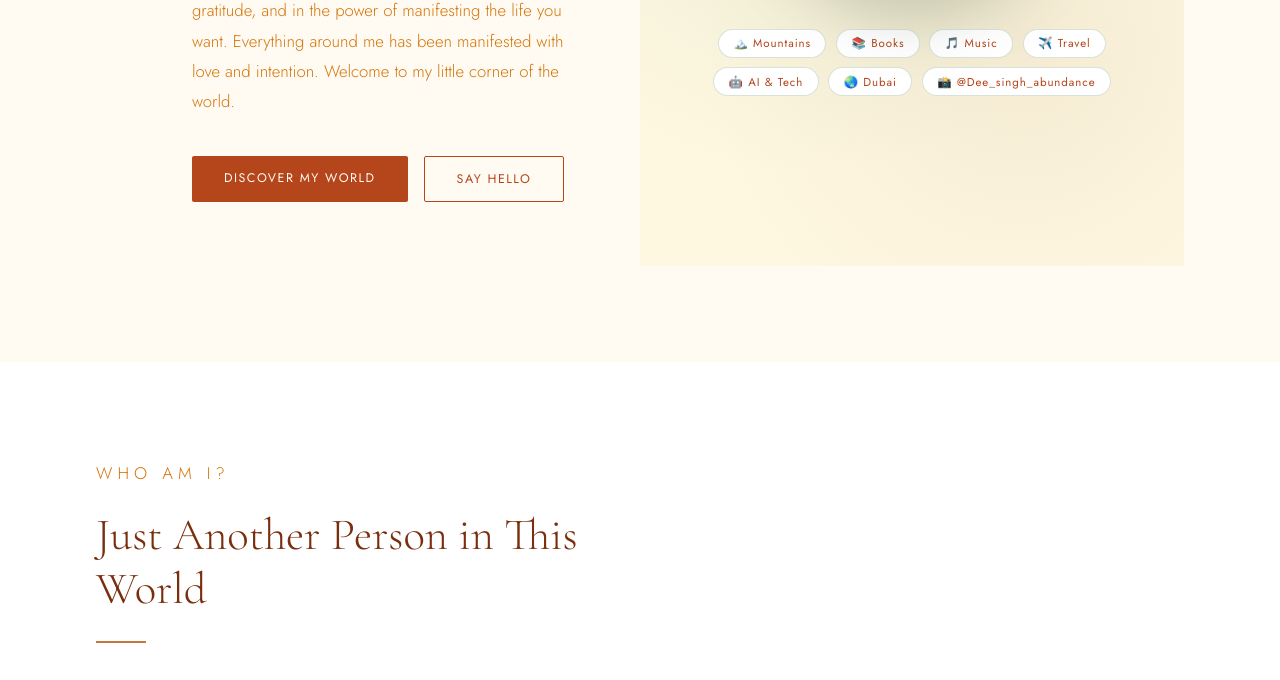
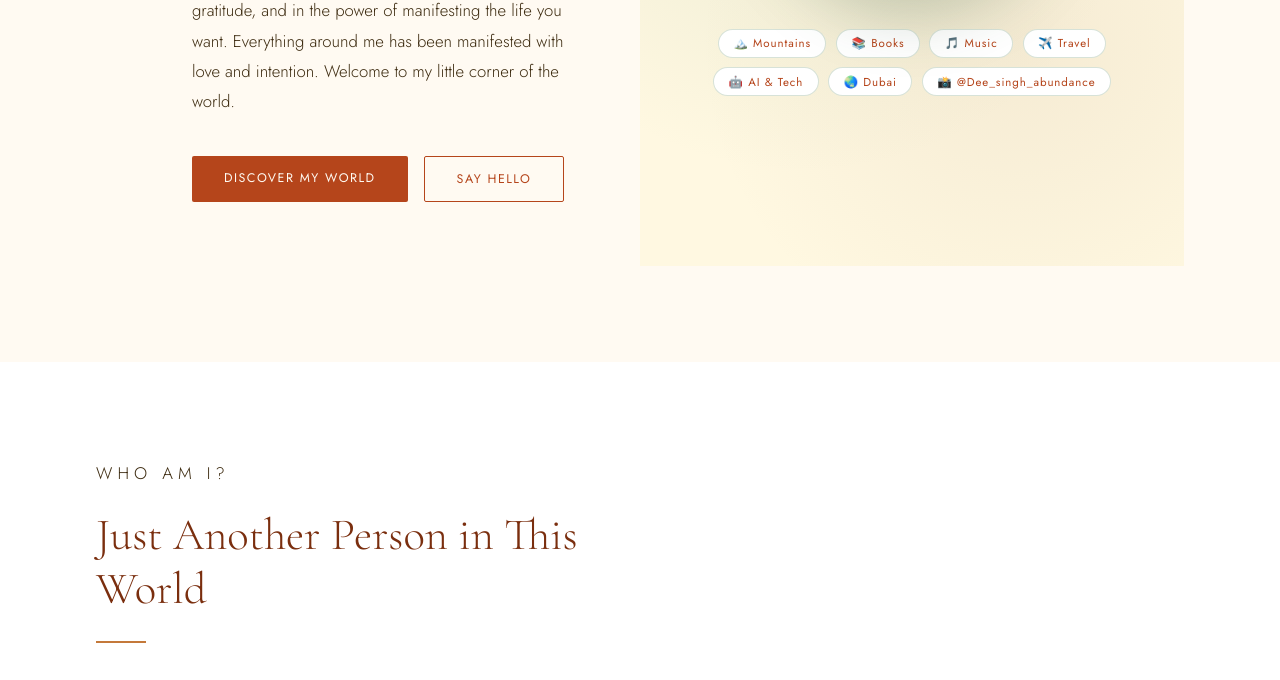
Before and after one commit to Deepika-2310/dee-website, a plain HTML site: page index.html in a window 1280 px wide. Shown: the part 569-1249 px from the top of the page. Drawn offline with nearby package versions, Linux system fonts and the light colour scheme.

Commit message:
Add files via upload

```diff
--- a/index.html
+++ b/index.html
@@ -7,16 +7,16 @@
   <link href="https://fonts.googleapis.com/css2?family=Cormorant+Garamond:ital,wght@0,300;0,400;0,600;1,300;1,400&family=Jost:wght@300;400;500&display=swap" rel="stylesheet"/>
   <style>
     :root {
-      --sage: #c4793a;        /* burnt orange */
-      --deep-green: #b5451b;  /* deep terracotta red */
-      --forest: #7a2e0e;      /* rich dark red-brown */
-      --earth: #d4960a;       /* warm golden yellow */
-      --warm-sand: #FFF8E1;   /* light golden yellow */
-      --cream: #fffaf2;       /* soft ivory */
-      --bark: #D4760A;        /* deep mango yellow */
-      --mist: #FFF8E1;        /* light golden yellow */
-      --text: #2e1f0e;        /* deep warm brown text */
-      --text-light: #D4760A;  /* deep mango yellow */
+      --sage: #c4793a;        /* burnt orange - for accents only */
+      --deep-green: #b5451b;  /* deep terracotta red - for headings */
+      --forest: #7a2e0e;      /* rich dark red-brown - for dark sections */
+      --earth: #d4960a;       /* warm golden yellow - for labels */
+      --warm-sand: #FFF8E1;   /* light golden yellow - backgrounds */
+      --cream: #fffaf2;       /* soft ivory - backgrounds */
+      --bark: #D4760A;        /* deep mango yellow - accent only */
+      --mist: #FFF8E1;        /* light golden yellow - backgrounds */
+      --text: #1a1008;        /* very dark brown - MAIN BODY TEXT */
+      --text-light: #3d2b10;  /* dark warm brown - SECONDARY TEXT */
     }
 
     * { margin: 0; padding: 0; box-sizing: border-box; }
@@ -65,6 +65,7 @@
       grid-template-columns: 1fr 1fr;
       position: relative;
       overflow: hidden;
+      background: var(--cream);
     }
     .hero-left {
       display: flex;
@@ -73,6 +74,7 @@
       padding: 8rem 4rem 4rem 6rem;
       position: relative;
       z-index: 2;
+      background: var(--cream);
     }
     .hero-eyebrow {
       font-size: 0.72rem;
```
